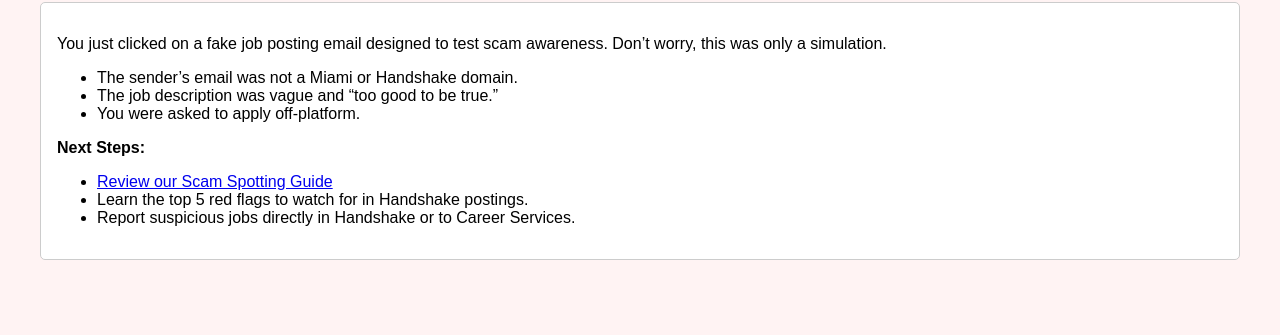
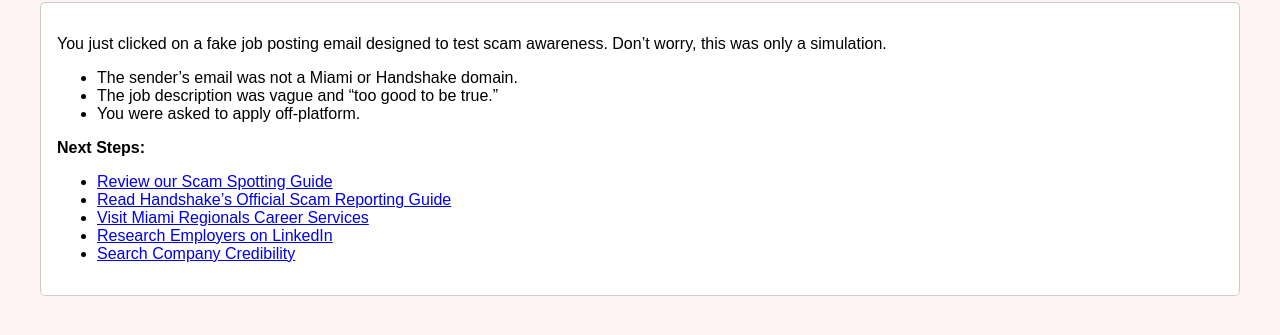
Before and after one commit to justinjoallen/phishing-awareness-test, a plain HTML site: page index.html in a window 1280 px wide. Shown: the part 119-454 px from the top of the page. Drawn offline with Linux system fonts and the light colour scheme.

Commit message:
Update job scam resources and links in index.html

```diff
--- a/index.html
+++ b/index.html
@@ -19,11 +19,13 @@
       <li>You were asked to apply off‑platform.</li>
     </ul>
     <p><strong>Next Steps:</strong></p>
-    <ul>
-      <li><a href="https://drive.google.com/file/d/1zU7jr16HgcyP2LKwtIbDc6AYYnsJkJ46/view?usp=sharing">Review our Scam Spotting Guide</a></li>
-      <li>Learn the top 5 red flags to watch for in Handshake postings.</li>
-      <li>Report suspicious jobs directly in Handshake or to Career Services.</li>
-    </ul>
+<ul>
+  <li><a href="https://drive.google.com/file/d/1zU7jr16HgcyP2LKwtIbDc6AYYnsJkJ46/view?usp=sharing" target="_blank">Review our Scam Spotting Guide</a></li>
+  <li><a href="https://support.joinhandshake.com/hc/en-us/articles/34476362391831-How-to-Spot-and-Report-Scams-on-Handshake" target="_blank">Read Handshake’s Official Scam Reporting Guide</a></li>
+  <li><a href="https://miamioh.edu/regionals/student-resources/career-services-professional-development/index.html" target="_blank">Visit Miami Regionals Career Services</a></li>
+  <li><a href="https://www.linkedin.com" target="_blank">Research Employers on LinkedIn</a></li>
+  <li><a href="https://www.bing.com/search?q=is+grant+street+group+legit" target="_blank">Search Company Credibility</a></li>
+</ul>
   </div>
 </body>
 </html>
```
